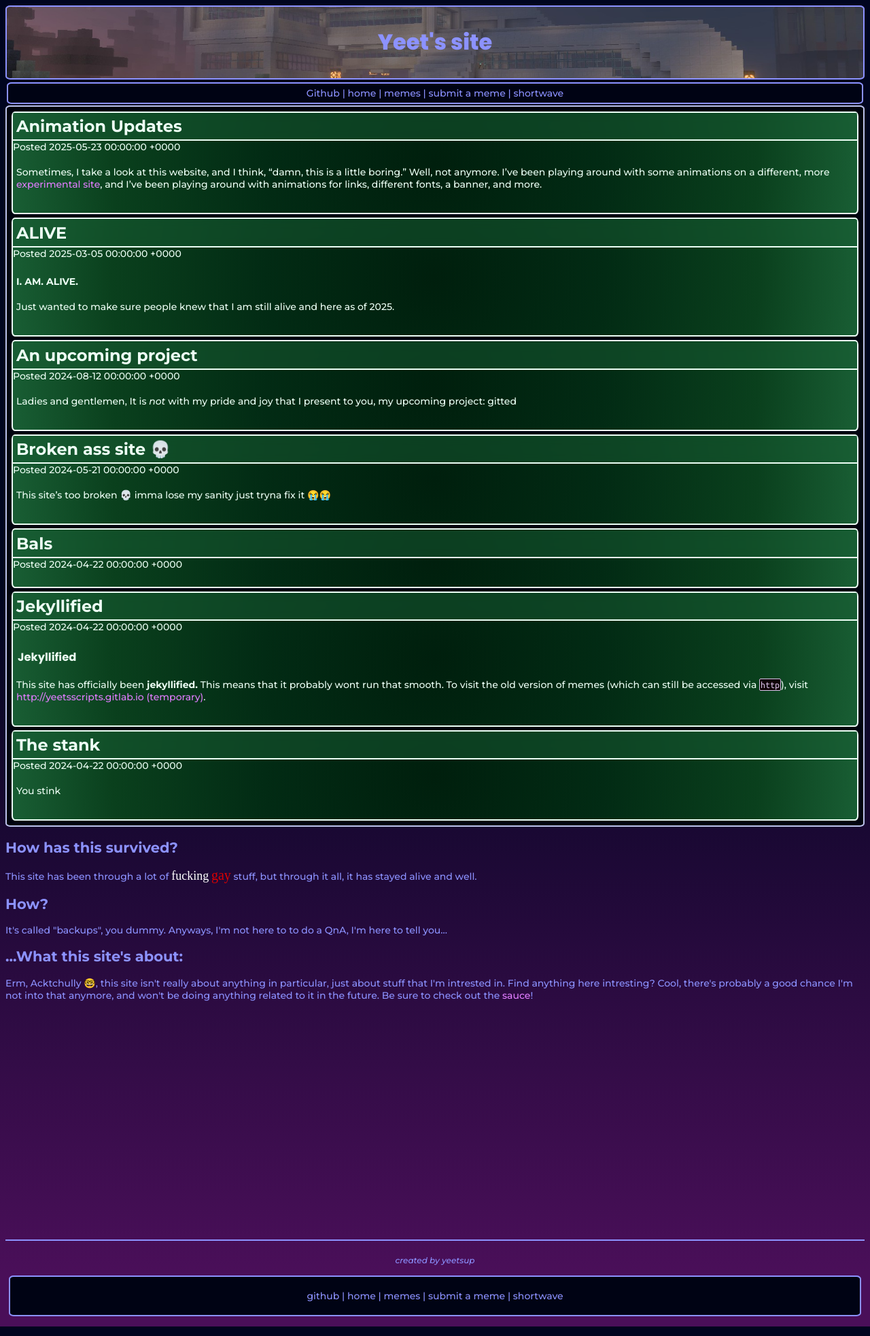
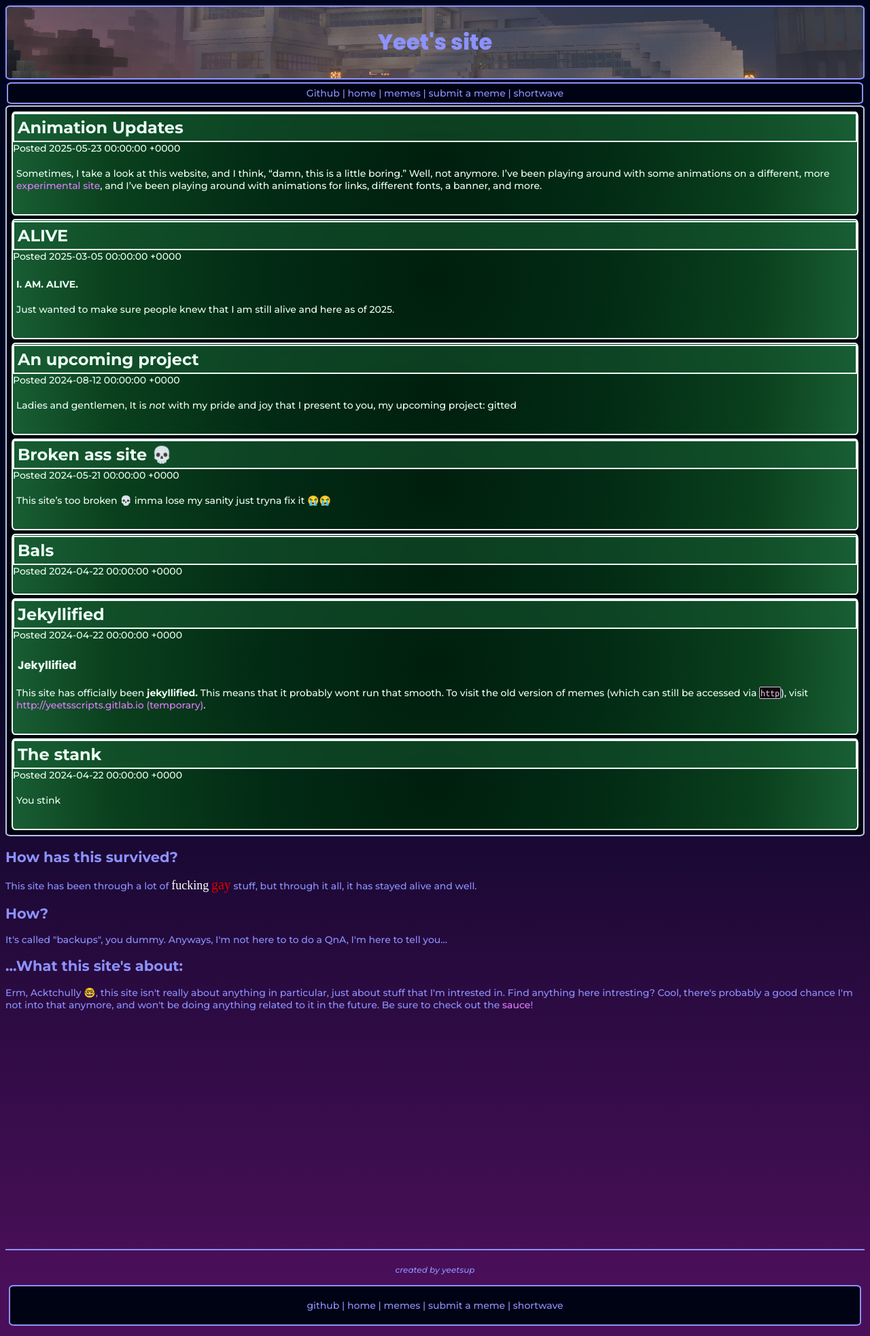
Before and after one commit to yeetssite/yeetssite.github.io, a Jekyll site: the page built from index.html, in a window 1280 px wide. Shown: the whole page at 68% size. Built offline with Jekyll 4.4.1, drawn with Linux system fonts in a browser that asks for light colours; some web fonts are replaced; a script that is not in the unit is left out.

Commit message:
I know this is just gonna break it more

```diff
--- a/assets/css/base.css
+++ b/assets/css/base.css
@@ -337,7 +337,7 @@ video {
   margin-top: -13.5px;
   border-top-left-radius: 5px / 7px;
   border-top-right-radius: 5px / 7px;
-	border-bottom: 2px solid #edfff5;
+	border: 2px solid #edfff5;
 	margin-right: auto;
 	margin-left: auto;
 }
```
